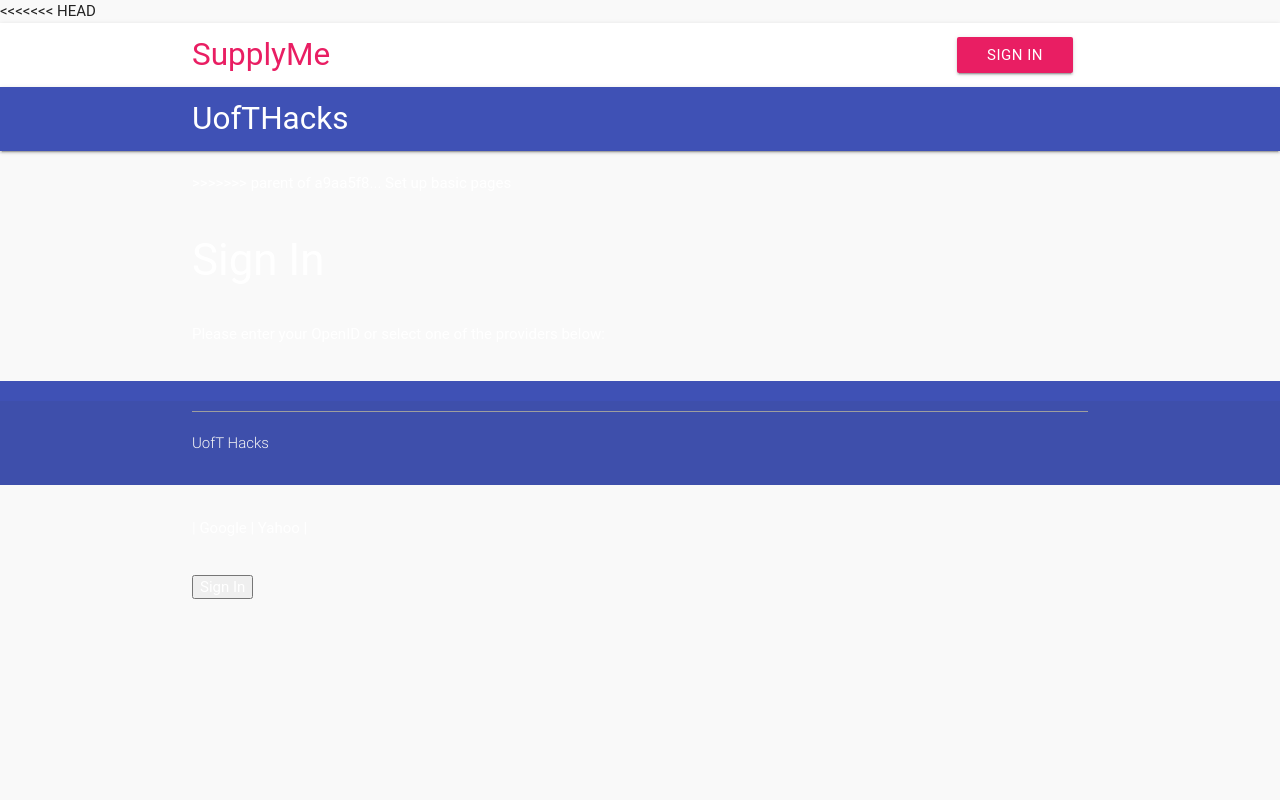
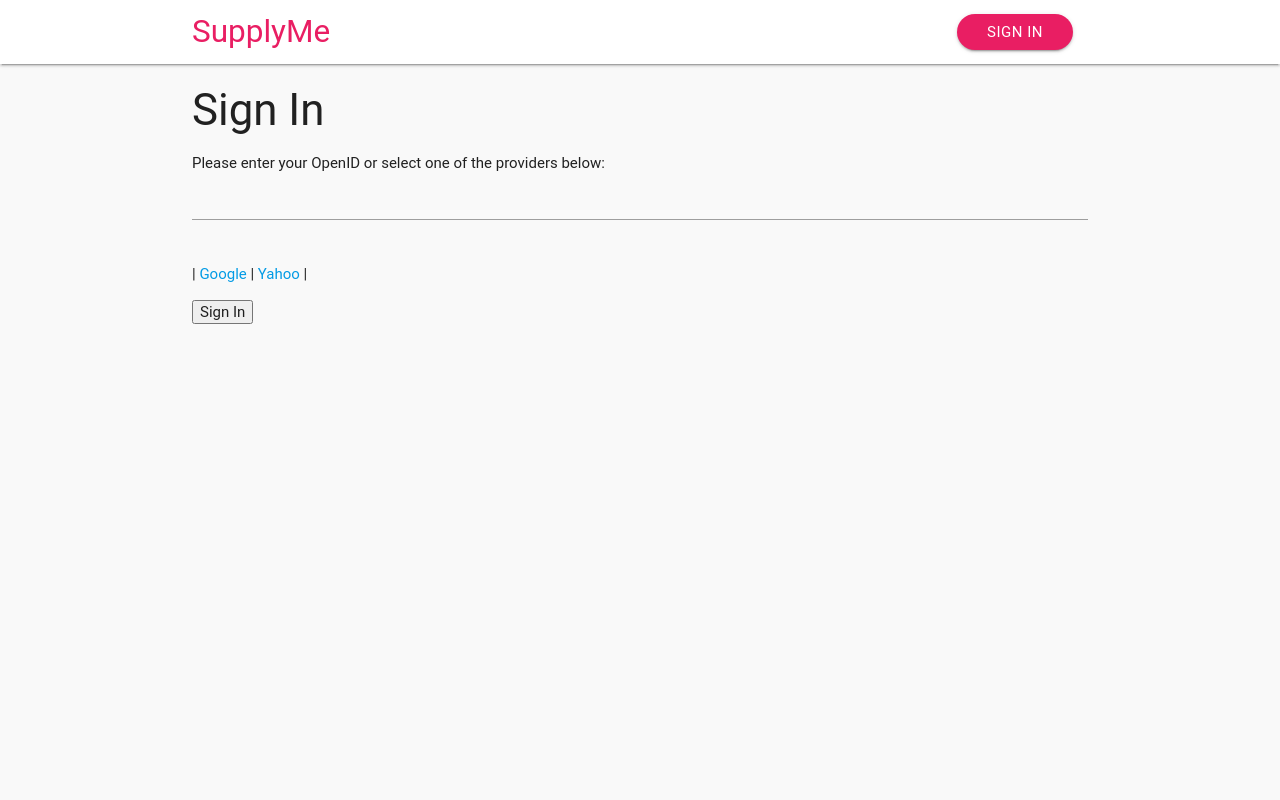
Before and after one commit to harsh6646/SupplyMe, a Flask app: a page that uses app/templates/base.html in a window 1280 px wide. Run offline with Flask 2, Linux system fonts and the light colour scheme; some libraries are stand-ins or nearby versions; some web fonts are replaced.

Commit message:
Re-Reversion

```diff
--- a/app/static/stylesheet.css
+++ b/app/static/stylesheet.css
@@ -1,4 +1,3 @@
-<<<<<<< HEAD
 body {
     background-color: #f9f9f9;
     display: flex;
@@ -51,5 +50,3 @@
     margin-top: 30px;
     color: grey;
 }
-=======
->>>>>>> parent of a9aa5f8... Set up basic pages
--- a/app/templates/base.html
+++ b/app/templates/base.html
@@ -1,9 +1,5 @@
 <html>
-    <head>
-        <title>UofTHacks</title>
-        <script src="/static/js/moment.min.js"></script>
 
-<<<<<<< HEAD
 <head>
     <title>SupplyMe</title>
     <!-- Compiled and minified CSS -->
@@ -27,74 +23,14 @@
                         {% endif %} {% if g.user.is_authenticated %}
                         <li><a href="{{ url_for('logout') }}" class="rounded waves-effect waves-light btn pink">SIGN OUT</a></li>{% endif %}
                     </ul></div>
-=======
-        <!-- Compiled and minified CSS -->
-        <link rel="stylesheet" href="https://cdnjs.cloudflare.com/ajax/libs/materialize/0.97.8/css/materialize.min.css">
+            </div>
+        </nav>
+        <!-- Error messages -->
+        <div class="container"> {% with messages = get_flashed_messages() %} {% if messages %}
+            <ul> {% for message in messages %}
+                <li>{{ message }}</li> {% endfor %} </ul> {% endif %} {% endwith %} </div>
+        <!-- Space for content that inherits this -->{% block content %}{% endblock %} </main>
+    <!-- Footer -->
+</body>
 
-        <!-- Compiled and minified JavaScript -->
-        <script src="https://cdnjs.cloudflare.com/ajax/libs/materialize/0.97.8/js/materialize.min.js"></script>
-
-        <!-- Material Icons -->
-        <link href="https://fonts.googleapis.com/icon?family=Material+Icons" rel="stylesheet">
-
-        <!-- Custom CSS -->
-        <style>
-            body {
-                background-color: #f9f9f9;
-                display: flex;
-                min-height: 100vh;
-                flex-direction: column;
-            }
-
-            main {
-                flex: 1 0 auto;
-            }
-        </style>
-    </head>
-
-    <body>
-        <!-- Main Content -->
-        <main>
-            <!-- Navigation bar -->
-            <nav>
-                <div class="nav-wrapper indigo">
-                    <div class="container">
-                      <a href="{{ url_for('index') }}" class="brand-logo">UofTHacks</a>
-                      {% if g.user.is_authenticated %}
-                          <ul id="nav-mobile" class="right hide-on-med-and-down">
-                            <li><a href="{{ url_for('user', nickname=g.user.nickname) }}">Your Profile</a></li>
-                            <li><a href="{{ url_for('logout') }}">Logout</a></li>
-                          </ul>
-                      {% endif %}
-                    </div>
-                </div>
-            </nav>
-
-            <!-- Error messages -->
-            <div class="container">
-                {% with messages = get_flashed_messages() %}
-                    {% if messages %}
-                        <ul>
-                        {% for message in messages %}
-                            <li>{{ message }}</li>
-                        {% endfor %}
-                        </ul>
-                    {% endif %}
-                {% endwith %}
->>>>>>> parent of a9aa5f8... Set up basic pages
-            </div>
-
-            <!-- Space for content that inherits this -->
-            {% block content %}{% endblock %}
-        </main>
-
-        <!-- Footer -->
-        <footer class="page-footer indigo">
-            <div class="footer-copyright">
-                <div class="container">
-                    <span class="grey-text text-lighten-4">UofT Hacks</span>
-                </div>
-            </div>
-        </footer>
-    </body>
 </html>
```
Also changed, not shown: app/templates/index.html (+0 -24 lines).
